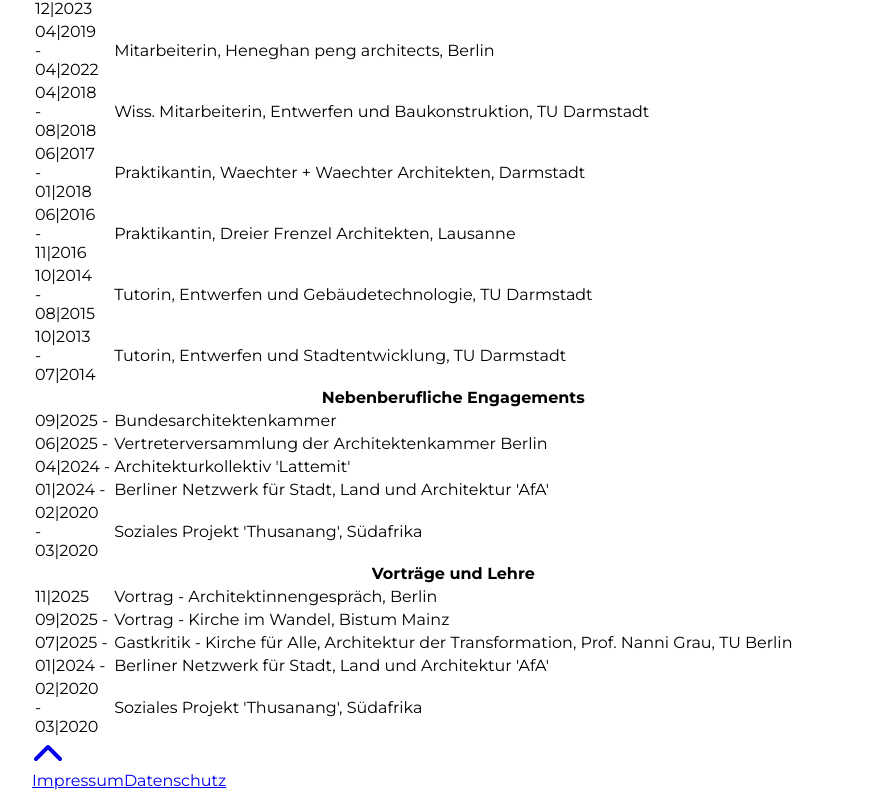
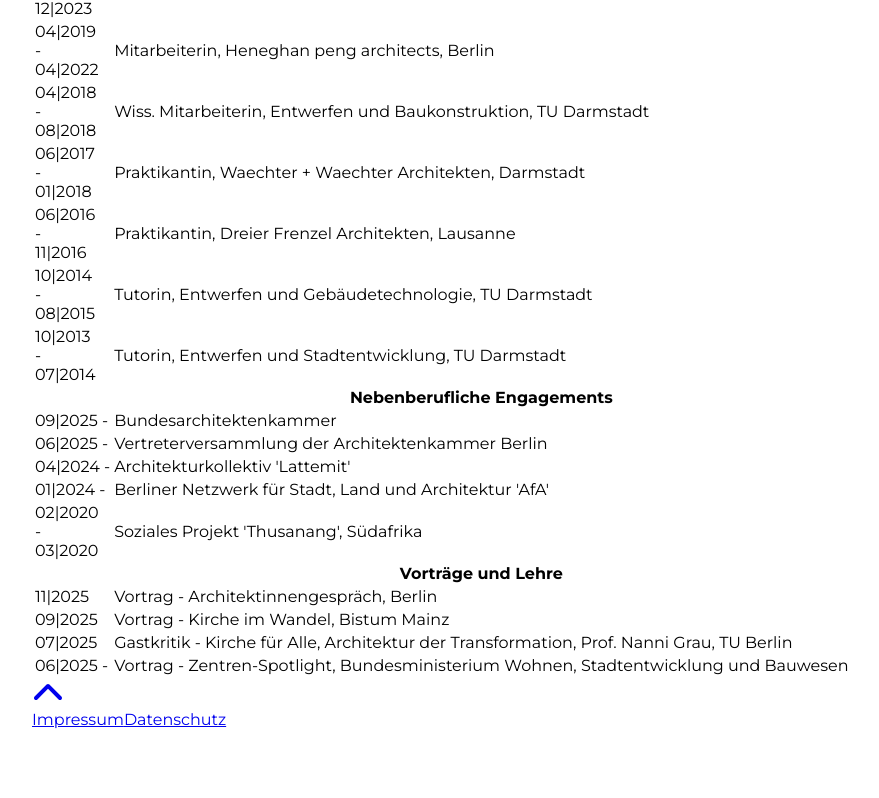
Before and after one commit to ihl-architektur/ihl-architektur.github.io, a React (Create React App) app: page /#/vita in a window 1280 px wide. Shown: the part 745-1543 px from the top of the page, without its empty margins (8-887 px from the left). After the commit the page ends 1482 px from the top, so only its background shows below. Built offline with nearby package versions, Linux system fonts and the light colour scheme; the HTML template or start-up script is replaced by a standard one.

Commit message:
Vortrag Zentren Spotlight

```diff
--- a/src/pages/Vita.jsx
+++ b/src/pages/Vita.jsx
@@ -167,13 +167,13 @@ const Vita = () => {
         </tr>
         <tr>
           <td className="font-light flex flex-row justify-between min-w-[140px]">
-            <div>09|2025 -</div>
+            <div>09|2025 </div>
           </td>
           <td className="pl-4">Vortrag - Kirche im Wandel, Bistum Mainz</td>
         </tr>
         <tr>
           <td className="font-light flex flex-row justify-between min-w-[140px]">
-            <div>07|2025 -</div>
+            <div>07|2025 </div>
           </td>
           <td className="pl-4">
             Gastkritik - Kirche für Alle, Architektur der Transformation, Prof.
@@ -182,18 +182,11 @@ const Vita = () => {
         </tr>
         <tr>
           <td className="font-light flex flex-row justify-between min-w-[140px]">
-            <div>01|2024 -</div>
+            <div>06|2025 -</div>
           </td>
           <td className="pl-4">
-            Berliner Netzwerk für Stadt, Land und Architektur &apos;AfA&apos;
-          </td>
-        </tr>
-        <tr>
-          <td className="font-light flex flex-row justify-between min-w-[140px]">
-            <div>02|2020</div> <div>-</div> <div>03|2020</div>
-          </td>
-          <td className="pl-4">
-            Soziales Projekt &apos;Thusanang&apos;, Südafrika
+            Vortrag - Zentren-Spotlight, Bundesministerium Wohnen,
+            Stadtentwicklung und Bauwesen
           </td>
         </tr>
       </table>
```
